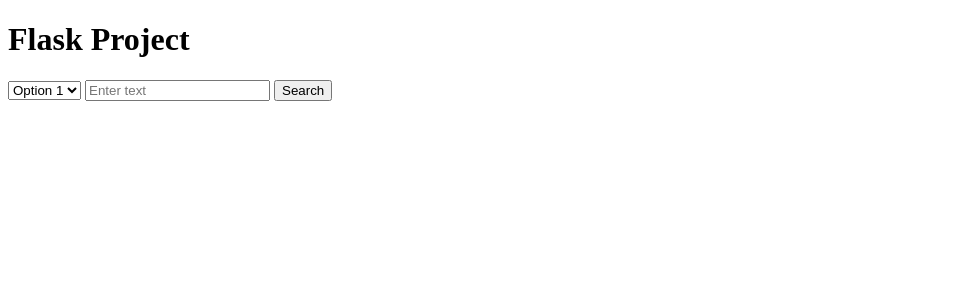
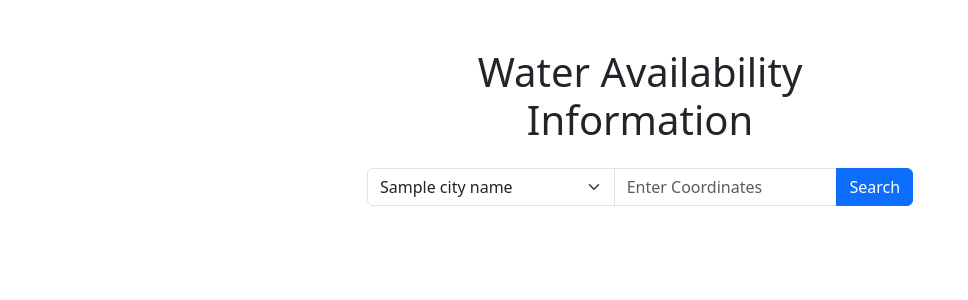
Before and after one commit to shyammvm/water_load_availability, a Flask app: template templates/index.html in a window 1280 px wide. Shown: the top 300 px of the page, without its empty margins (0-968 px from the left). Run offline with Flask 3, Linux system fonts and the light colour scheme; the template is opened without the code that fills it: most values are stand-ins (such as "Sample title", 1, 10 or a date in 2020).

Commit message:
selecting city from dropdown and searching will work

```diff
--- a/app.py
+++ b/app.py
@@ -1,16 +1,100 @@
 from flask import Flask, render_template, request
-
+from flask_sqlalchemy import SQLAlchemy
+import csv
+from datetime import datetime
 
 app = Flask(__name__)
+app.config['SQLALCHEMY_DATABASE_URI'] = 'sqlite:///maindata.db'
+app.config['SQLALCHEMY_TRACK_MODIFICATIONS'] = False
+db = SQLAlchemy(app)
+
+class Location(db.Model):
+    id = db.Column(db.Integer, primary_key=True)
+    area = db.Column(db.String(100), nullable=False)
+    coordinates = db.Column(db.String(50), nullable=False)
+
+    def __repr__(self):
+        return f'<Location(area={self.area}, coordinates={self.coordinates})>'
+
+class WaterAvailability(db.Model):
+    id = db.Column(db.Integer, primary_key=True)
+    area = db.Column(db.String(100), nullable=False)
+    date = db.Column(db.Date, nullable=False)
+    water_source = db.Column(db.String(50), nullable=False)
+    water_level = db.Column(db.String(50), nullable=False)
+    water_quality_ph = db.Column(db.Float, nullable=False)
+    water_quality_turbidity = db.Column(db.String(50), nullable=False)
+    water_availability_status = db.Column(db.String(50), nullable=False)
+    additional_notes = db.Column(db.Text)
+
+    def __repr__(self):
+        return f'<WaterAvailability(area={self.area}, date={self.date}, water_source={self.water_source}, water_level={self.water_level}, water_quality_ph={self.water_quality_ph}, water_quality_turbidity={self.water_quality_turbidity}, water_availability_status={self.water_availability_status}, additional_notes={self.additional_notes})>'
+
+def populate_location_data():
+    with open('loc.csv', 'r', newline='') as file:
+        reader = csv.DictReader(file)
+        for row in reader:
+            # Split the coordinates string into latitude and longitude
+            coordinates_str = row['Latitude, Longitude']
+            latitude, longitude = map(float, coordinates_str.split(','))
+
+            location = Location(area=row['Area'], coordinates=f"{latitude}, {longitude}")
+            db.session.add(location)
+        db.session.commit()
+
+def populate_water_availability_data():
+    with open('maindata.csv', 'r', newline='') as file:
+        reader = csv.DictReader(file)
+        for row in reader:
+            # Convert date string to Python date object
+            date_str = row['Date']
+            date_obj = datetime.strptime(date_str, '%d-%m-%Y').date()
+
+            water_availability = WaterAvailability(
+                area=row['Site/Area Name'],
+                date=date_obj,
+                water_source=row['Water Source'],
+                water_level=row['Water Level (in meters)'],
+                water_quality_ph=row['Water Quality (pH)'],
+                water_quality_turbidity=row['Water Quality (Turbidity)'],
+                water_availability_status=row['Water Availability Status'],
+                additional_notes=row['Additional Notes/Comments']
+            )
+            db.session.add(water_availability)
+        db.session.commit()
+
+def get_city_names():
+    city_tuples = WaterAvailability.query.with_entities(WaterAvailability.area).all()
+    city_names = [city[0] for city in city_tuples]
+    return city_names
+
+# Define routes
+@app.route('/')
+def index():
+    city_names = get_city_names()  # Fetch city names here
+    return render_template('index.html', city_names=city_names)
 
 @app.route('/', methods=['GET', 'POST'])
 def search():
+    city_names = get_city_names()  # Fetch city names here
     if request.method == 'POST':
         dropdown_value = request.form['dropdown']
         search_text = request.form['search_text']
+        water_availability_info = WaterAvailability.query.filter_by(area=dropdown_value).all()
+        return render_template('result.html', city_name=dropdown_value, water_availability_info=water_availability_info)
+    else:
+        return render_template('index.html', city_names=city_names)
+
         # Perform search or any other action here
         # print(f"Dropdown Value: {dropdown_value}, Search Text: {search_text}")
-    return render_template('index.html')
+    # return render_template('index.html', city_names=city_names)
 
 if __name__ == '__main__':
+    with app.app_context():
+        db.create_all()
+        # Check if Location and WaterAvailability tables have records
+        if not Location.query.first() and not WaterAvailability.query.first():
+            populate_location_data()  # Populate location data
+            populate_water_availability_data()  # Populate water availability data
+
     app.run(debug=True)
--- a/templates/index.html
+++ b/templates/index.html
@@ -1,20 +1,30 @@
 <!DOCTYPE html>
 <html lang="en">
 <head>
+    <!-- including bootstrap -->
+    <link href="https://cdn.jsdelivr.net/npm/bootstrap@5.3.3/dist/css/bootstrap.min.css" rel="stylesheet" integrity="sha384-QWTKZyjpPEjISv5WaRU9OFeRpok6YctnYmDr5pNlyT2bRjXh0JMhjY6hW+ALEwIH" crossorigin="anonymous">
     <meta charset="UTF-8">
     <meta name="viewport" content="width=device-width, initial-scale=1.0">
-    <title>Flask Project</title>
+    <title>Water Availability Information</title>
 </head>
 <body>
-    <h1>Flask Project</h1>
-    <form action="{{ url_for('search') }}" method="POST">
-        <select name="dropdown">
-            <option value="option1">Option 1</option>
-            <option value="option2">Option 2</option>
-            <option value="option3">Option 3</option>
-        </select>
-        <input type="text" name="search_text" placeholder="Enter text">
-        <button type="submit">Search</button>
-    </form>
+    <div class="container mt-5">
+        <div class="row justify-content-center">
+            <div class="col-md-6">
+                <h1 class="text-center mb-4">Water Availability Information</h1>
+                <form action="{{ url_for('search') }}" method="POST">
+                    <div class="input-group mb-3">
+                        <select class="form-select" name="dropdown">
+                            {% for city_name in city_names %}
+                            <option value="{{ city_name }}">{{ city_name }}</option>
+                            {% endfor %}
+                        </select>
+                        <input type="text" class="form-control" name="search_text" placeholder="Enter Coordinates">
+                        <button type="submit" class="btn btn-primary">Search</button>
+                    </div>
+                </form>
+            </div>
+        </div>
+    </div>
 </body>
 </html>
```
Also changed, not shown: loc.csv (added, +18 -0 lines), maindata.csv (added, +52 -0 lines), templates/result.html (added, +65 -0 lines), instance/maindata.db (added).
